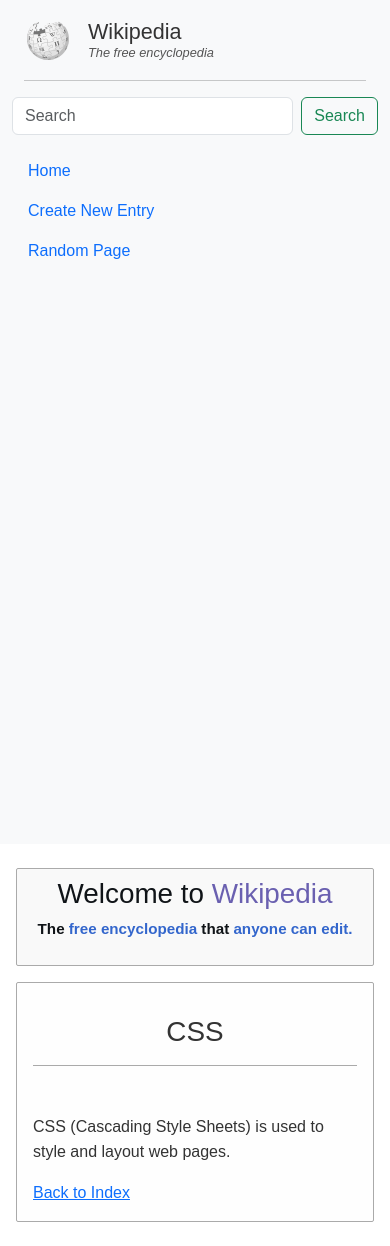
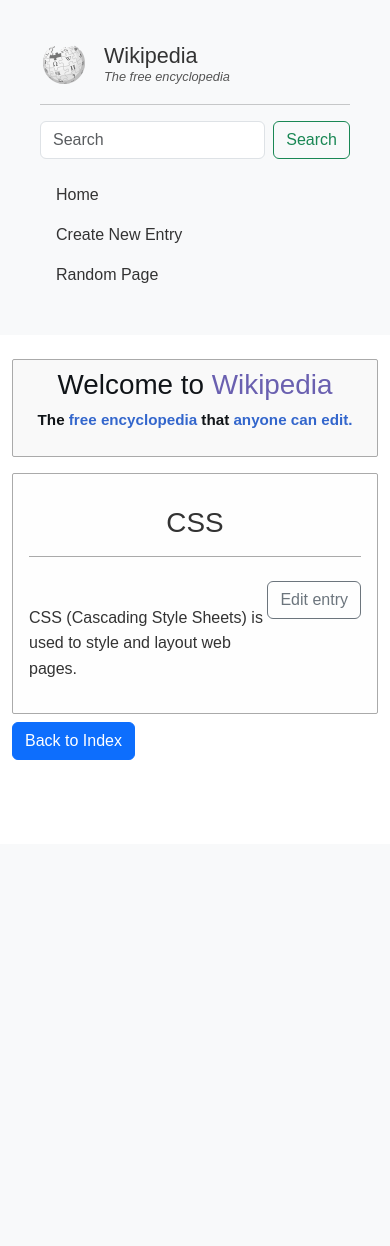
Before and after one commit to ismail-mah/wiki, a Django app: page /CSS in a window 390 px wide. After the commit the page ends 760 px from the top, so only its background shows below. Run offline with Django 5.2, Linux system fonts and the light colour scheme.

Commit message:
random, style ...etc

```diff
--- a/encyclopedia/media/entries/CSS.md
+++ b/encyclopedia/media/entries/CSS.md
@@ -1,3 +1,5 @@
 <!-- # CSS -->
 
+
+
 CSS (Cascading Style Sheets) is used to style and layout web pages.
--- a/encyclopedia/static/encyclopedia/styles.css
+++ b/encyclopedia/static/encyclopedia/styles.css
@@ -5,7 +5,7 @@ body {
     color: #333;
 }
 
-.logo-text p{
+.logo-text p {
     font-size: 0.8rem;
     color: #555;
     font-style: italic;
@@ -13,10 +13,79 @@ body {
 
 }
 
+/* Sidebar styling */
+
 .sidebar {
-  min-height: 100vh;
-  overflow-y: auto;
+    position: fixed;
+    top: 0;
+    bottom: 0;
+    left: 0;
+    padding: 0;
+    z-index: 100; /* Stay on top */
+    box-shadow: inset -1px 0 0 rgba(0, 0, 0, .1);
+    overflow-y: auto;
+    overflow-x: hidden;
 }
+
+.sidebar-sticky{
+    position: relative;
+    top: 0;
+    height: calc(100vh);
+    padding-top: 1rem;
+    overflow-x: hidden;
+    overflow-y: auto;
+}
+
+.sidebar-header {
+    padding: 0 1rem;
+}
+
+.sidebar .nav-link {
+    font-weight: 500;
+    color: #333;
+    padding: 0.5rem 1rem;
+}
+
+.sidebar .nav-link:hover {
+    color: #198754;
+    background-color: rgba(0, 0, 0, .05);
+}
+
+.sidebar .nav-link:active {
+    color: #198754;
+}
+
+
+/* Main content */
+
+.main-content {
+    padding-top: 1.5rem;
+    padding-bottom: 1.5rem;
+}
+
+
+/* Responsive */
+
+@media (max-width: 767.98px) {
+    .sidebar {
+        position: relative;
+        height: auto;
+        box-shadow: none;
+    }
+
+    .sidebar-sticky {
+        height: auto;
+        padding-bottom: 1rem;
+    }
+}
+
+@media (max-width: 768px) {
+    .main-content {
+        margin-left: 0;
+    }
+}
+
+/* Index styling */
 
 .index-container {
     margin-top: 1rem;
@@ -25,6 +94,7 @@ body {
     border-radius: 2px;
     background-color: #f0f0f0;
 }
+
 .index-header {
     background-color: #f9f9f9;
     text-align: center ;
@@ -32,11 +102,13 @@ body {
     border: 1px solid #aaa;
     border-radius: 2px;
     padding: 0.5rem 0.5rem;
+}
 
-}
+
 .header {
     color: #6a60b0;
 }
+
 
 .lead {
     font-size: 95%;
@@ -84,9 +156,84 @@ li a {
 
 }
 
+/* Edit form style */
+
+.edit-btn {
+    float: right;
+    margin-top: 1rem;
+    margin-bottom: 1rem;
+}
+
+.card {
+    transition: box-shadow 0.3s ease;
+}
+
+.card:hover {
+    box-shadow: 0 0.5rem 1.5rem rgba(0, 0, 0, 0.1) !important;
+}
+
+
+form p label {
+    font-weight: 600;
+    color: #495057;
+    margin-bottom: 0.5rem;
+    display: block;
+}
+
+form p input[type="text"],
+form p textarea {
+    width: 100%;
+    padding: 0.75rem;
+    border: 1px solid #dee2e6;
+    border-radius: 0.375rem;
+    font-size: 1rem;
+    transition: border-color 0.15s ease-in-out, box-shadow 0.15s ease-in-out;
+}
+
+form p input[type="text"]:focus,
+form p textarea:focus {
+    border-color: #0d6efd;
+    box-shadow: 0 0 0 0.25rem rgba(13, 110, 253, 0.25);
+    outline: 0;
+}
+
+form p textarea {
+    min-height: 300px;
+    font-family: 'Courier New', Courier, monospace;
+    resize: vertical;
+}
+
+.btn {
+    transition: all 0.2s ease;
+    font-weight: 500;
+}
+
+.btn:hover {
+    transform: translateY(-1px);
+}
+
+.btn:active {
+    transform: translateY(0);
+}
+
+
+@media (max-width: 576px) {
+  .sidebar {
+    padding: 1.5rem !important;
+  }
+
+  .display-5 {
+    font-size: 1.75rem;
+  }
+  .btn-lg {
+    width: 100%;
+  }
+}
+
+
+
 @media (min-width: 768px) {
   .sidebar {
-    position: sticky;
     top: 0;
   }
 }
--- a/encyclopedia/templates/encyclopedia/create.html
+++ b/encyclopedia/templates/encyclopedia/create.html
@@ -10,6 +10,9 @@
         <form action="{% url 'encyclopedia:create_entry' %}" method="post">
             {% csrf_token %}
             {{ form.as_p }}
+            {% if error %}
+                <p class="alert alert-danger w-20" role="alert">{{ error }}</p>
+            {% endif %}
             <button type="submit">Submit</button>
         </form>
     </div>
--- a/encyclopedia/templates/encyclopedia/entry.html
+++ b/encyclopedia/templates/encyclopedia/entry.html
@@ -1,14 +1,16 @@
 {% extends "encyclopedia/layout.html" %}
 
-{% block title %}{{ title }}{% endblock %}
+{% block title %}{{ title }} - Wikipedia{% endblock %}
 
 {% block content %}
     <div class="index-container-entry">
         <h1 class="sub-header-entry">{{ title }}</h1>
+        <a class="edit-btn btn btn-outline-secondary" href="{% url 'encyclopedia:edit_entry' title=title %}">Edit entry</a>
         <div class="entry-content">
             {{ content|safe }}
         </div>
-        <a href="{% url 'encyclopedia:index' %}">Back to Index</a>
+
 
     </div>
+    <a class="mt-2 btn btn-primary" href="{% url 'encyclopedia:index' %}">Back to Index</a>
 {% endblock %}
--- a/encyclopedia/templates/encyclopedia/layout.html
+++ b/encyclopedia/templates/encyclopedia/layout.html
@@ -15,8 +15,9 @@
     <div class="container-fluid">
         <div class="row">
             <!-- Sidebar -->
-            <nav class="col-12 col-md-3 col-lg-2 bg-light sidebar py-3">
-                <div class="container-fluid">
+            <nav class="col-md-3 col-lg-2 d-md-block bg-light sidebar">
+                <div class="sidebar-sticky">
+                    <div class="sidebar-header">
                         <div class="d-flex align-items-center mb-3">
                             <img src="{% static 'images/wiki.png' %}" alt="">
                             <div class="logo-text ms-3">
@@ -26,12 +27,15 @@
                         </div>
                         <hr>
                     </div>
+
                     <!-- Search form -->
-                <form class="d-flex mb-3" role="search" action="{% url 'encyclopedia:search_entry' %}" method="get">
+                    <form class="d-flex mb-3 px-3" role="search" action="{% url 'encyclopedia:search_entry' %}" method="get">
                         <input class="form-control me-2" type="search" name="q" placeholder="Search" aria-label="Search">
                         <button class="btn btn-outline-success" type="submit">Search</button>
                     </form>
-                <ul class="nav flex-column">
+
+                    <!-- Navigation links -->
+                    <ul class="nav flex-column px-3">
                         <li class="nav-item">
                             <a class="nav-link active" href="/">Home</a>
                         </li>
@@ -39,16 +43,14 @@
                             <a class="nav-link" href="{% url 'encyclopedia:create_entry' %}">Create New Entry</a>
                         </li>
                         <li class="nav-item">
-                        <a class="nav-link" href="/random">Random Page</a>
+                            <a class="nav-link" href="{% url 'encyclopedia:random_entry' %}">Random Page</a>
                         </li>
-                    <!-- <li class="nav-item">
-                        <a class="nav-link" href="/search">Search</a>
-                    </li> -->
                     </ul>
+                </div>
             </nav>
 
             <!-- Main content -->
-            <main class="col-12 col-md-9 col-lg-10 px-3 py-4">
+            <main class="col-md-9 col-lg-10 ms-sm-auto px-md-4 main-content">
                 <div class="index-header">
                     <h1>Welcome to<span class="header"> Wikipedia</span></h1>
                     <p class="lead"><b>The</b> free encyclopedia <b>that</b> anyone can edit.</p>
--- a/encyclopedia/urls.py
+++ b/encyclopedia/urls.py
@@ -7,5 +7,7 @@ urlpatterns = [
     path("", views.index, name="index"),
     path("search_entry", views.search_entry, name="search_entry"),
     path("create_entry", views.create_entry, name="create_entry"),
+    path("edit/<str:title>", views.edit_entry, name="edit_entry"),
+    path("random", views.random_entry, name="random_entry"),
     path("<str:title>", views.get_entry, name="get_entry"),
 ]
--- a/encyclopedia/views.py
+++ b/encyclopedia/views.py
@@ -10,7 +10,7 @@ class EntryForm(forms.Form):
     title = forms.CharField(label="Title")
     content = forms.CharField(widget=forms.Textarea(), label="content")
 
-class EditEntry(forms.Form):
+class EditEntryForm(forms.Form):
     content = forms.CharField(widget=forms.Textarea(), label="content")
 
 
@@ -68,3 +68,26 @@ def create_entry(request):
     return render(request, "encyclopedia/create.html", {
         "form": form
     })
+
+def edit_entry(request, title):
+    if request.method == "POST":
+        form = EditEntryForm(request.POST)
+        if form.is_valid():
+            content = form.cleaned_data["content"]
+            util.save_entry(title, content)
+            return redirect('encyclopedia:get_entry', title=title)
+    else:
+        existing_content = util.get_entry(title)
+        form = EditEntryForm(initial={"content": existing_content})
+    return render(request, "encyclopedia/edit.html", {
+        "form": form,
+        "title": title
+    })
+
+
+def random_entry(request):
+    all_entries = util.list_entries()
+    if not all_entries:
+        return HttpResponse("<h1>No entries available.</h1>", status=404)
+    random_title = choice(all_entries)
+    return redirect('encyclopedia:get_entry', title=random_title)
```
Also changed, not shown: encyclopedia/media/entries/Github.md (+1 -1 lines), encyclopedia/media/entries/JavaScript.md (+1 -1 lines), encyclopedia/media/entries/Visual Studio Code.md (added, +1 -0 lines), encyclopedia/media/entries/d.md (added, +1 -0 lines), encyclopedia/media/entries/docker.md (added, +9 -0 lines), encyclopedia/templates/encyclopedia/edit.html (+49 -1 lines). Lines whose indentation alone changed are shown as unchanged.
